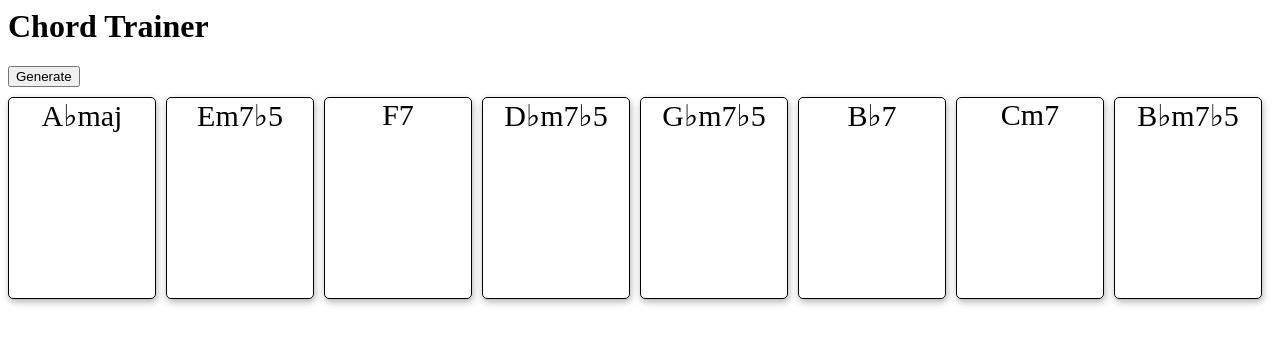
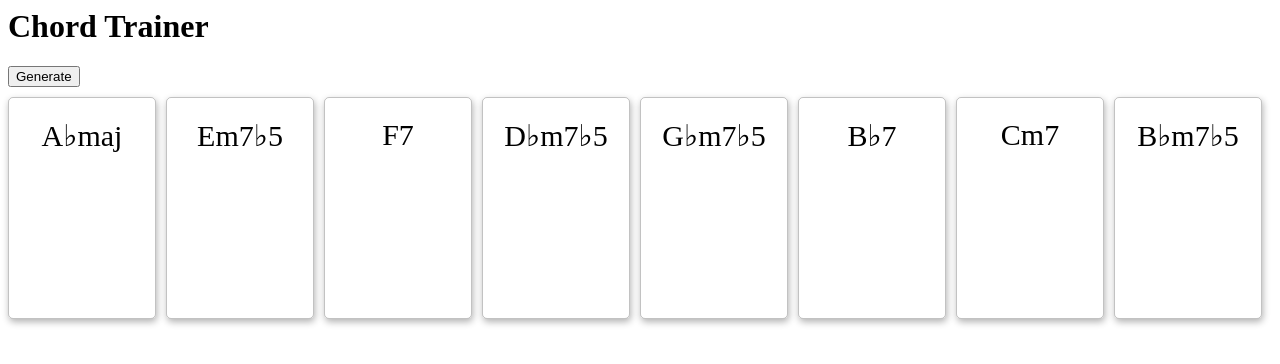
Before and after one commit to shackijj/solfege, a plain HTML site: page guitar-chords/guitar-chords.html in a window 1280 px wide. Both pictures are taken after a click on the button "Generate". Drawn offline with Linux system fonts and the light colour scheme.

Commit message:
update styles

```diff
--- a/guitar-chords/guitar-chords.html
+++ b/guitar-chords/guitar-chords.html
@@ -20,12 +20,13 @@
   .card {
       width: 150px;
       height: 200px;
-      border: 1px solid black;
+      border: 1px solid rgb(0 0 0 / 24%);
       border-radius: 5px;
       margin-right: 10px;
       display: flex;
       align-items: center;
       flex-direction: column;
+      padding-top: 20px;
       box-shadow: 1px 3px 7px rgb(0 0 0 / 30%);
    }
 </style>
```
